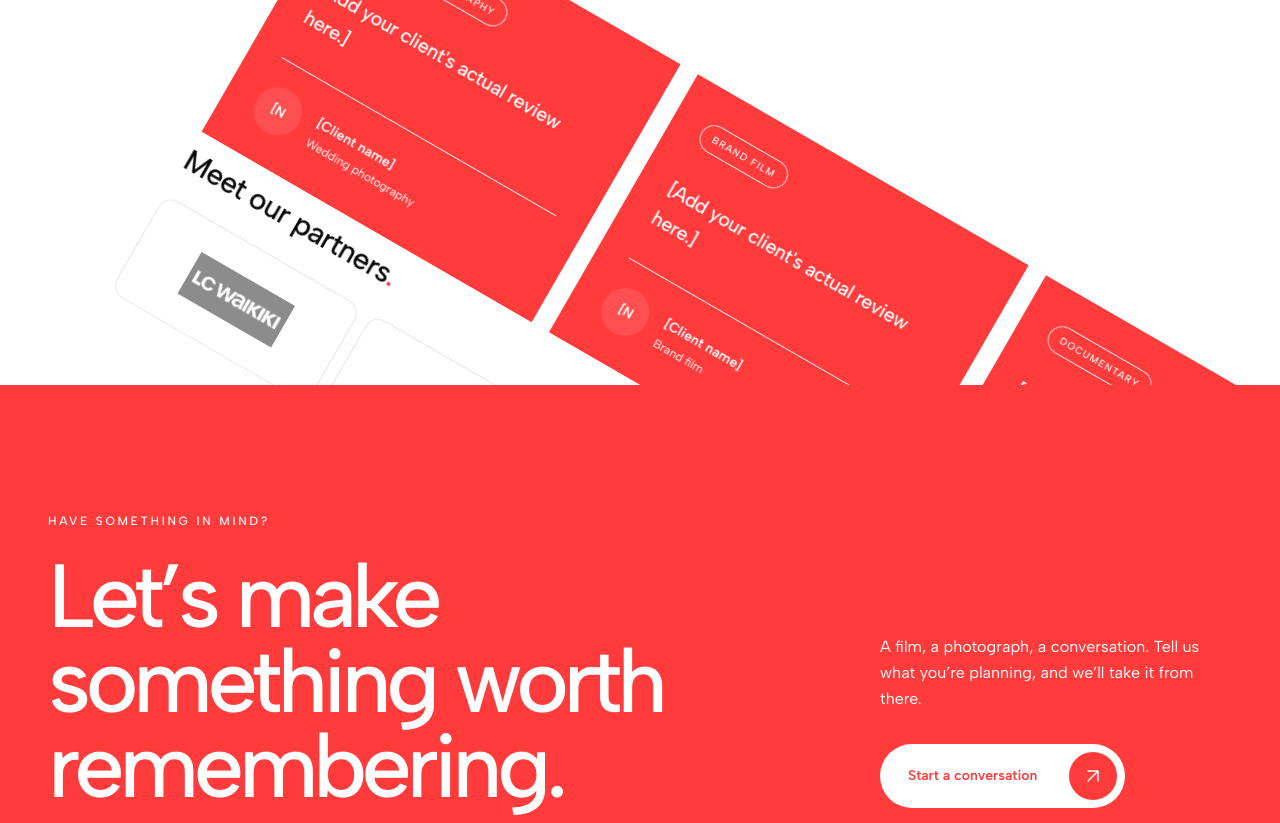
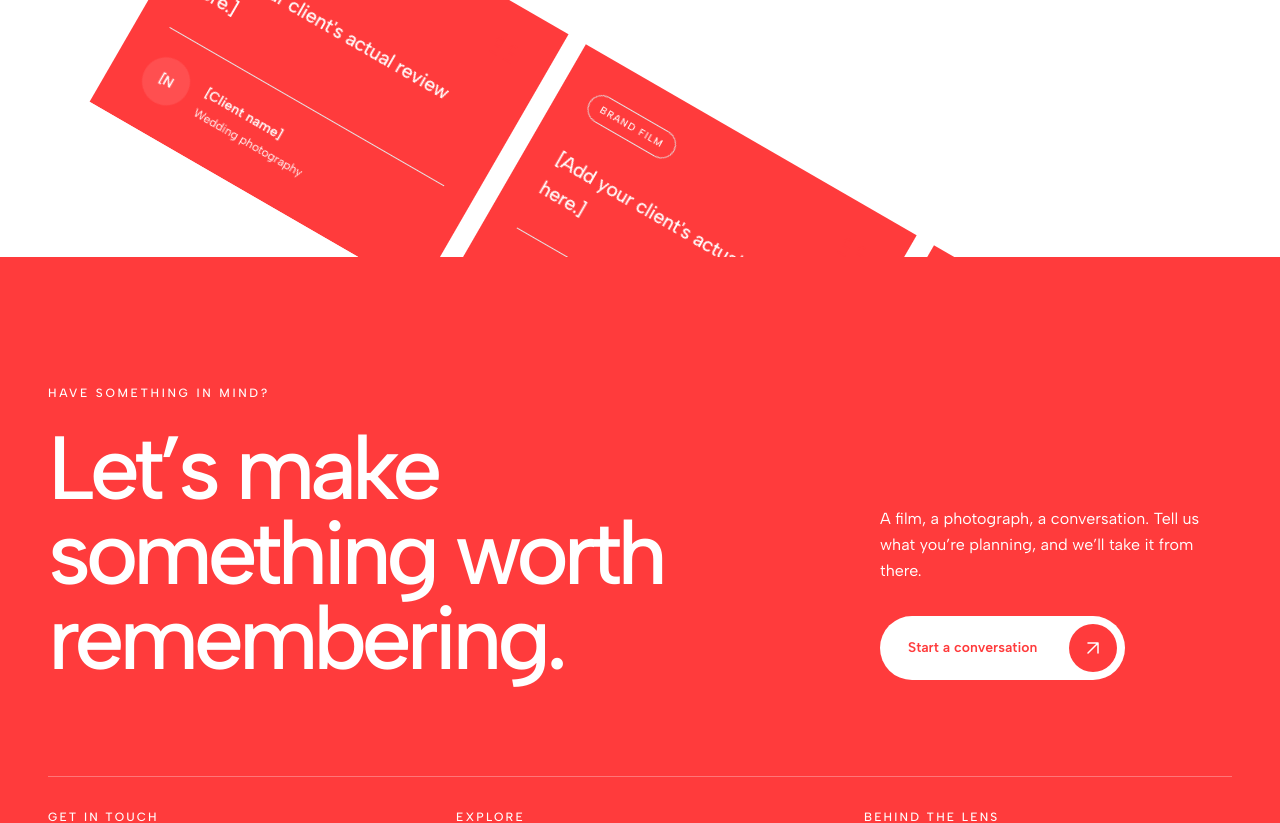
Before and after one commit to said-ouhammou/pampprod, a Next.js app: page / in a window 1280 px wide. Shown: the part 10500-11323 px from the top of the page. Built offline with nearby package versions, Linux system fonts and the light colour scheme; grey boxes are pictures that could not be loaded.

Commit message:
remove partenrs sections

```diff
--- a/components/custom/home/reviews-section.tsx
+++ b/components/custom/home/reviews-section.tsx
@@ -189,7 +189,7 @@ export default function ReviewsSection() {
                         </CarouselContent>
                     </Carousel>
 
-                    <PartnersSection />
+                    {/* <PartnersSection /> */}
                 </div>
             </div>
         </section>
```
